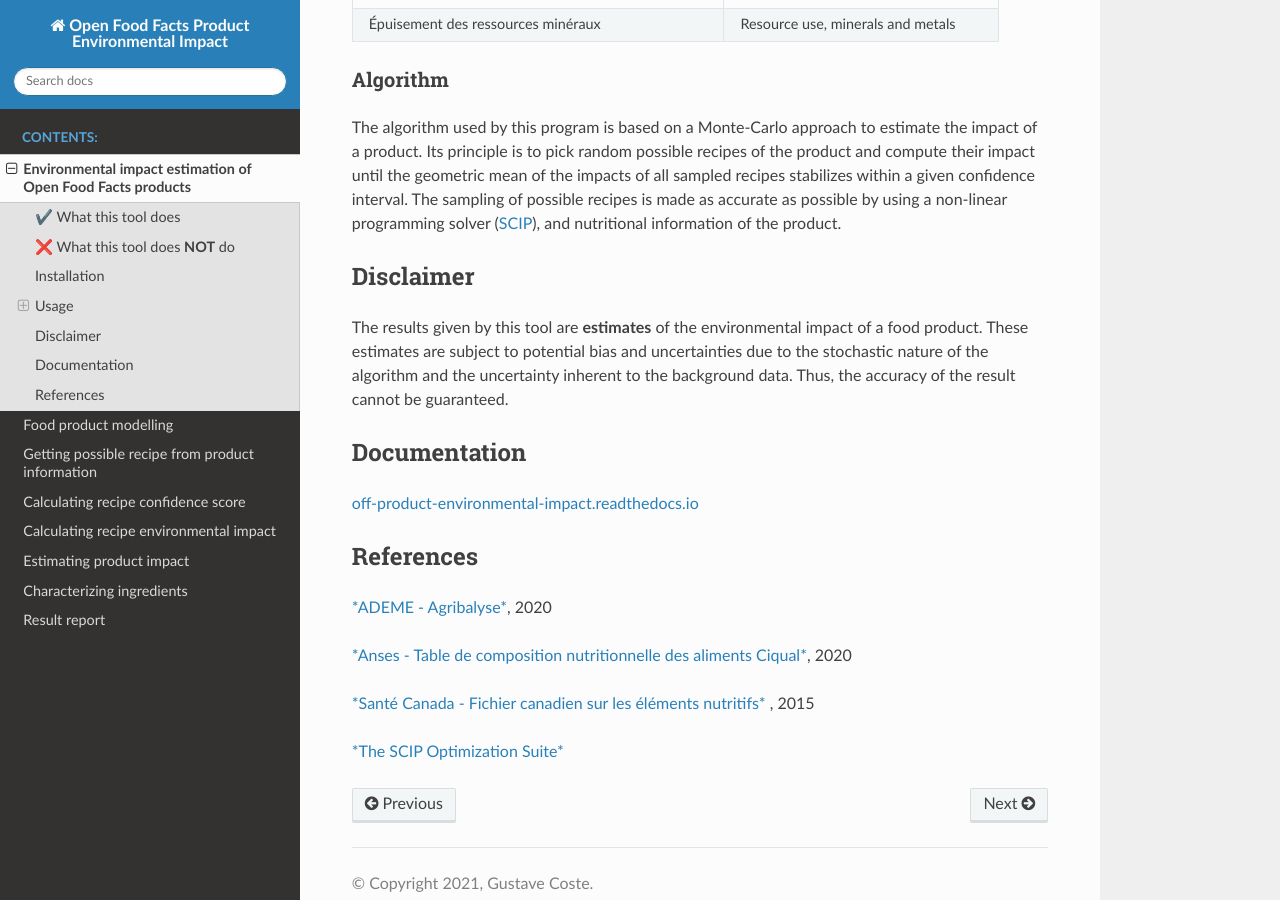
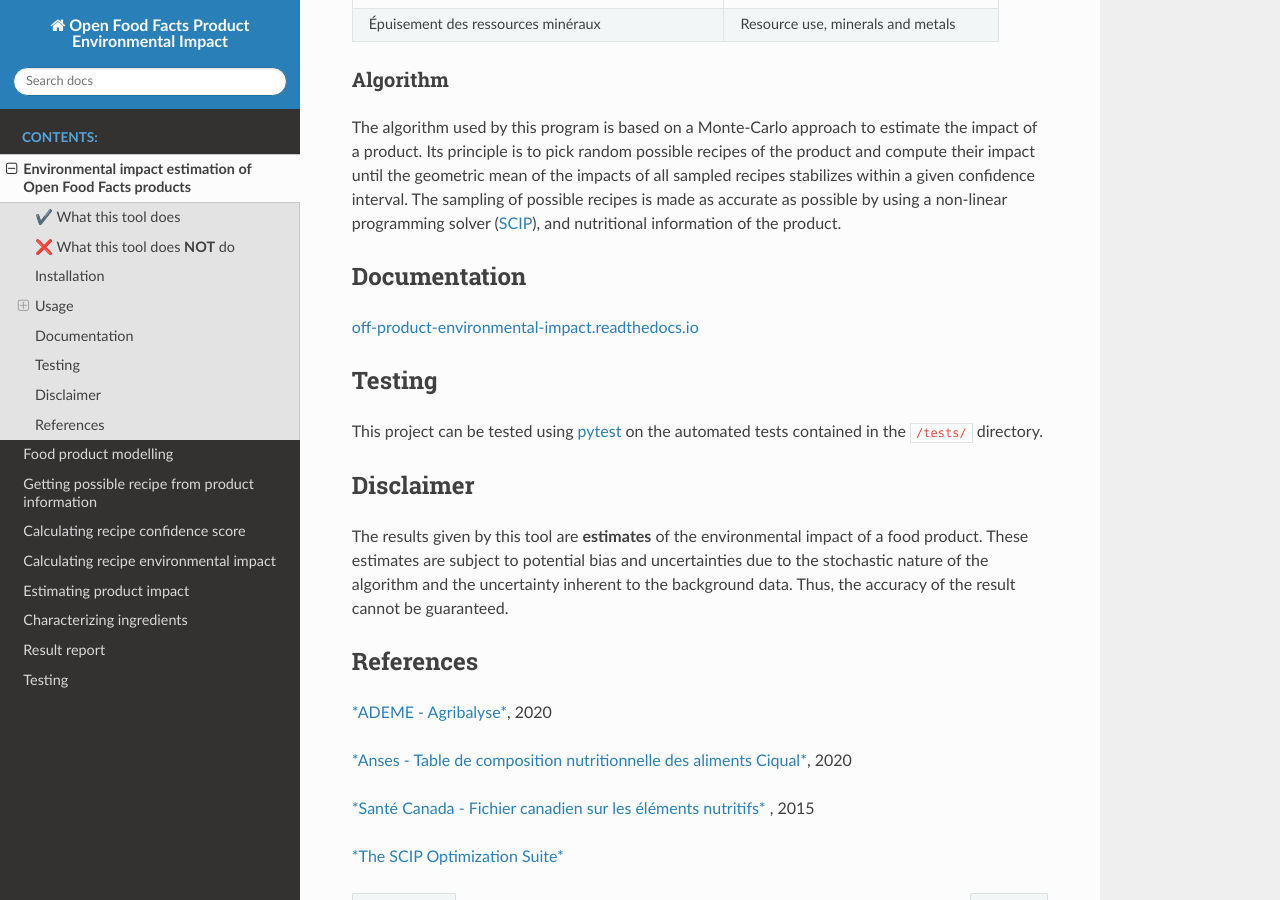
Before and after one commit to openfoodfacts/off-product-environmental-impact, a Sphinx documentation site: the page built from doc/source/readme.rst, in a window 1280 px wide and 900 px high, scrolled down 4236 px. Built offline with Sphinx 7.4.7 and the Read the Docs theme 2.0.0, drawn with Linux system fonts in a browser that asks for light colours.

Commit message:
Mentionned the existence of automated tests in the README and the documentation
#6

```diff
--- a/README.md
+++ b/README.md
@@ -167,13 +167,17 @@
 
 The algorithm used by this program is based on a Monte-Carlo approach to estimate the impact of a product. Its principle is to pick random possible recipes of the product and compute their impact until the geometric mean of the impacts of all sampled recipes stabilizes within a given confidence interval. The sampling of possible recipes is made as accurate as possible by using a non-linear programming solver ([SCIP](http://scip.zib.de/)), and nutritional information of the product.
 
+## Documentation
+
+[off-product-environmental-impact.readthedocs.io](https://off-product-environmental-impact.readthedocs.io/en/latest/)
+
+## Testing
+
+This project can be tested using [pytest](https://docs.pytest.org) on the automated tests contained in the `/tests/` directory.
+
 ## Disclaimer
 
 The results given by this tool are **estimates** of the environmental impact of a food product. These estimates are subject to potential bias and uncertainties due to the stochastic nature of the algorithm and the uncertainty inherent to the background data. Thus, the accuracy of the result cannot be guaranteed.
-
-## Documentation
-
-[off-product-environmental-impact.readthedocs.io](https://off-product-environmental-impact.readthedocs.io/en/latest/)
 
 ## References
 
--- a/doc/source/index.rst
+++ b/doc/source/index.rst
@@ -18,6 +18,7 @@
    estimating-product-impact
    characterizing-ingredients
    result-report
+   testing
 
 
 Indices and tables
--- /dev/null
+++ b/doc/source/testing.rst
@@ -0,0 +1,6 @@
+Testing
+#######
+
+Automated tests have been written to test this project with `pytest <https://docs.pytest.org>`_. Some very simple tests are witten as doctests in the functions docstrings while the others are stored in the ``/tests/`` folder.
+
+``/test/test_data.py`` contains a dummy product that can be used in tests to avoid recreating a product each time it is necessary.
```
